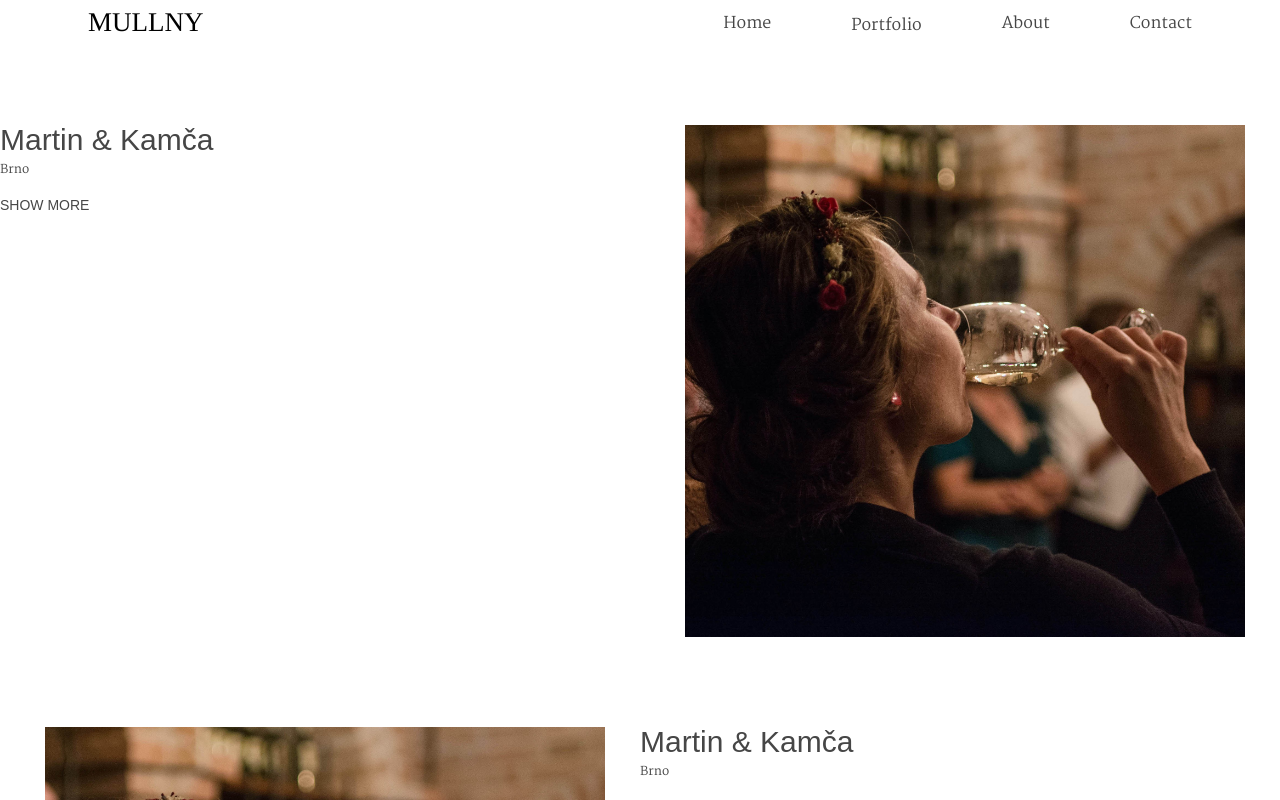
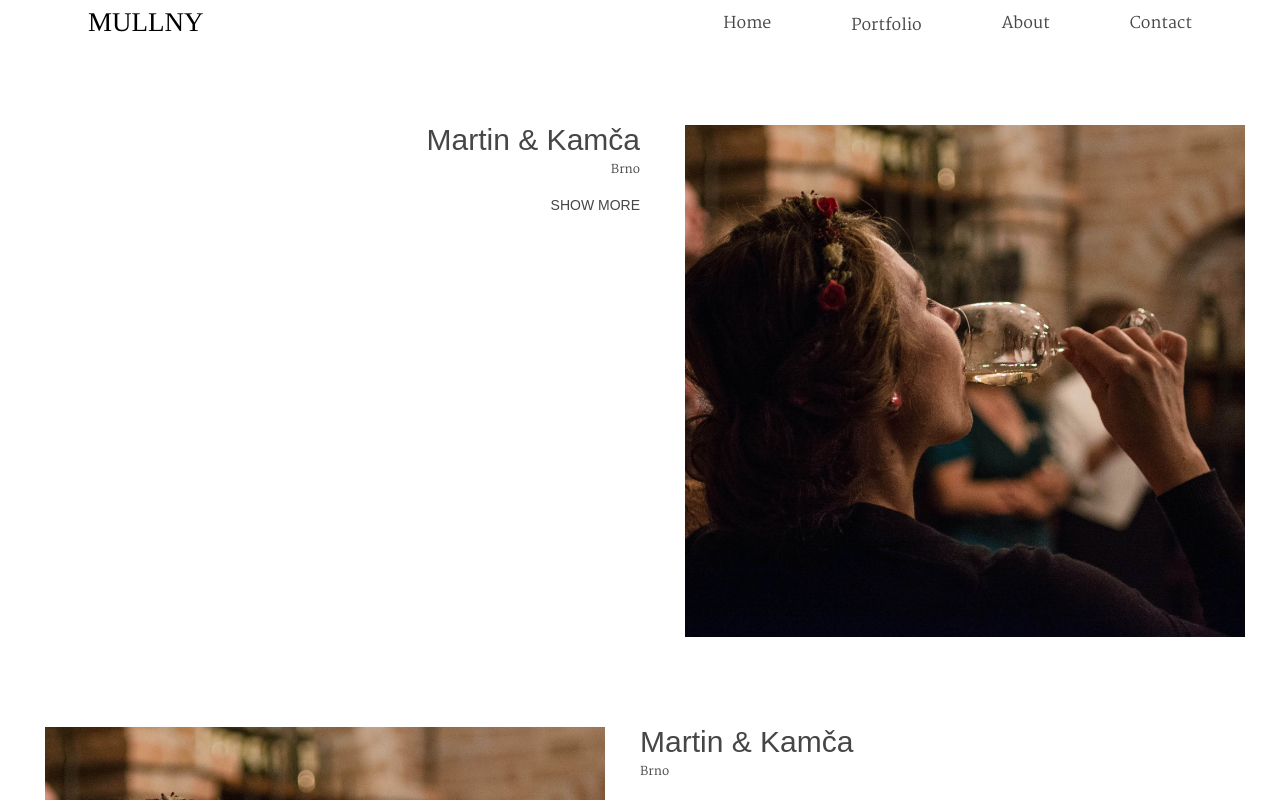
Before and after one commit to asdsasm9/mp_page, a React (Create React App) app: page /weddings in a window 1280 px wide. Shown: the top 800 px of the page. Built offline with nearby package versions, Linux system fonts and the light colour scheme.

Commit message:
adjusted end/start in weddingView

```diff
--- a/src/components/weddings/WeddingView.tsx
+++ b/src/components/weddings/WeddingView.tsx
@@ -15,14 +15,15 @@ const WeddingView = (props: {
       <img src={props.imgSrc} alt={props.name} className="weddingViewImg" />
     </div>
   );
-  const divStyle = props.textIsOnRight ? "end" : "start";
+  const divStyle = props.textIsOnRight ? "items-end" : "items-start";
+
   return (
     <>
       <div className="flex">
         {!props.textIsOnRight ? imgDiv : ""}
         <div className="w-1/2 py-10">
           <div className="relative right-0 ">
-            <div className={"flex flex-col items-" + divStyle}>
+            <div className={`flex flex-col ${divStyle}`}>
               <h1 className="weddingViewName">{props.name}</h1>
               <p className="weddingViewPlace">{props.place}</p>
               <div className="py-3">
--- a/src/pages/Weddings.tsx
+++ b/src/pages/Weddings.tsx
@@ -6,7 +6,7 @@ const Weddings = () => {
     <div className="pt-20">
       {getAllWeddings().map((wedding, index) => (
         <WeddingView
-          key={wedding.id}
+          key={index}
           imgSrc={getMainImagePath(wedding)}
           name={wedding.nameOfGallery}
           place={wedding.placeName}
```
